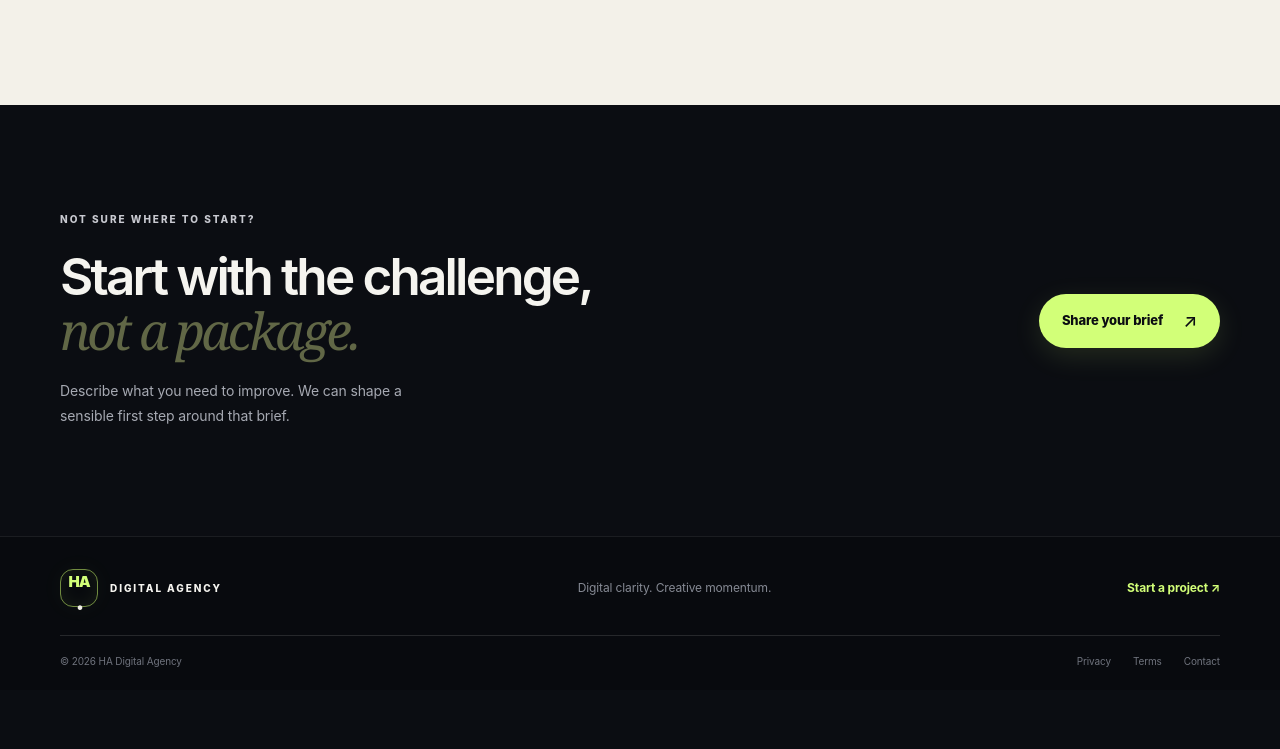
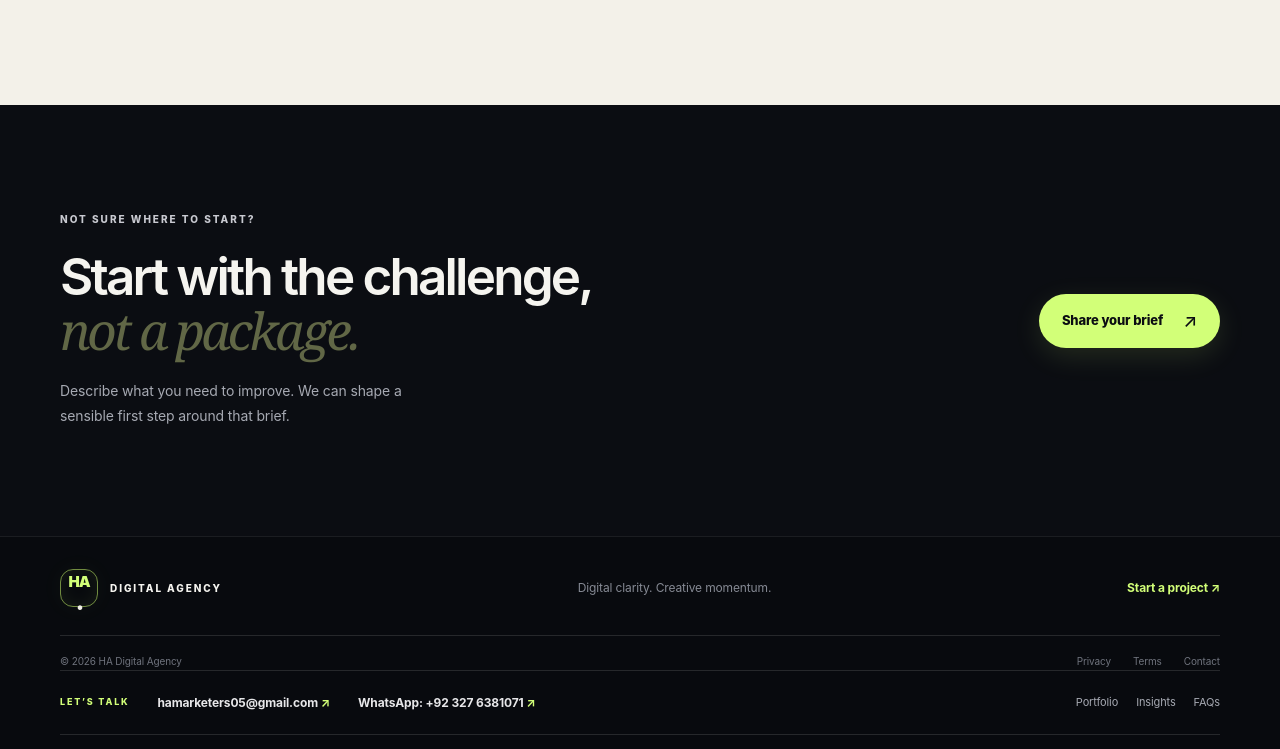
Before and after one commit to hamarketers05/ha_digital_agency_automation, a website: page website/services.html in a window 1280 px wide. Shown: the part 1938-2687 px from the top of the page. Before the commit the page ends 2628 px from the top, so only its background shows below. Drawn offline with Linux system fonts and the light colour scheme.

Commit message:
Add WhatsApp and email contact details across website

```diff
--- a/website/services.html
+++ b/website/services.html
@@ -18,4 +18,4 @@
 <article class="detail-row" id="systems"><div class="detail-side"><span class="detail-number">04</span><span class="detail-tag">WORKFLOWS</span></div><div class="detail-main"><h2>Content workflows & practical automation</h2><p>Organise repeatable work so research, drafting, review and reporting have clear steps and checkpoints.</p><ul class="check-list"><li>Workflow mapping and content operations</li><li>Drafting and quality-gate concepts</li><li>Reporting templates and repeatable checklists</li><li>Automation planning with cost and permission controls</li></ul></div></article>
 </div></section>
 <section class="section-pad"><div class="container simple-cta"><div><p class="eyebrow">NOT SURE WHERE TO START?</p><h2>Start with the challenge,<br><em>not a package.</em></h2><p class="muted-copy">Describe what you need to improve. We can shape a sensible first step around that brief.</p></div><a class="button button-primary" href="contact.html#brief">Share your brief <span aria-hidden="true">↗</span></a></div></section></main>
-<footer class="site-footer"><div class="container footer-top"><a class="brand footer-brand" href="index.html"><span class="brand-mark">HA<span>•</span></span><span class="brand-name">DIGITAL AGENCY</span></a><p>Digital clarity. Creative momentum.</p><a class="footer-cta" href="contact.html">Start a project ↗</a></div><div class="container footer-bottom"><span>© <span data-year></span> HA Digital Agency</span><div><a href="privacy.html">Privacy</a><a href="terms.html">Terms</a><a href="contact.html">Contact</a></div></div></footer></body></html>
+<footer class="site-footer"><div class="container footer-top"><a class="brand footer-brand" href="index.html"><span class="brand-mark">HA<span>•</span></span><span class="brand-name">DIGITAL AGENCY</span></a><p>Digital clarity. Creative momentum.</p><a class="footer-cta" href="contact.html">Start a project ↗</a></div><div class="container footer-bottom"><span>© <span data-year></span> HA Digital Agency</span><div><a href="privacy.html">Privacy</a><a href="terms.html">Terms</a><a href="contact.html">Contact</a></div></div><div class="container footer-contact"><span class="footer-contact-label">LET’S TALK</span><a href="mailto:hamarketers05@gmail.com">hamarketers05@gmail.com <span aria-hidden="true">↗</span></a><a href="https://wa.me/923276381071" target="_blank" rel="noopener noreferrer">WhatsApp: +92 327 6381071 <span aria-hidden="true">↗</span></a><div class="footer-extra-links"><a href="portfolio.html">Portfolio</a><a href="insights.html">Insights</a><a href="faq.html">FAQs</a></div></div></footer></body></html>
```
